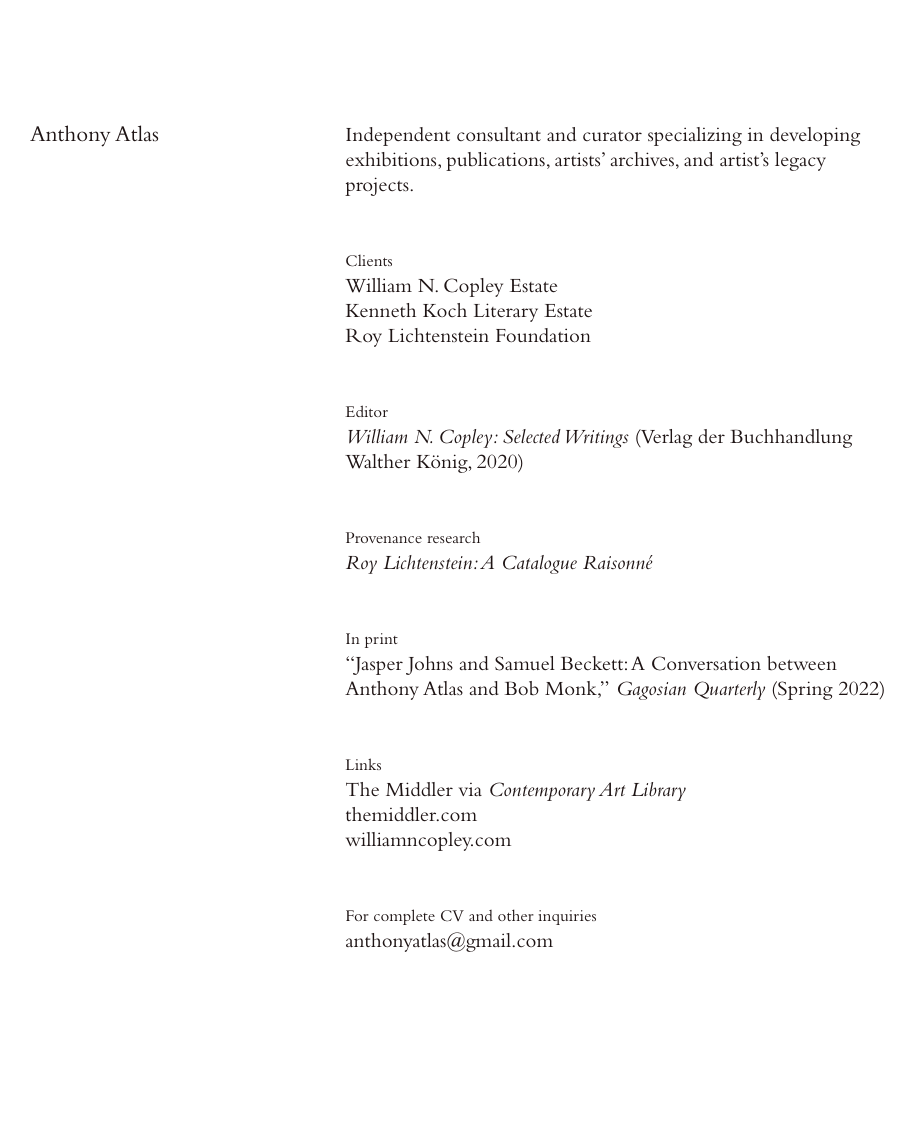
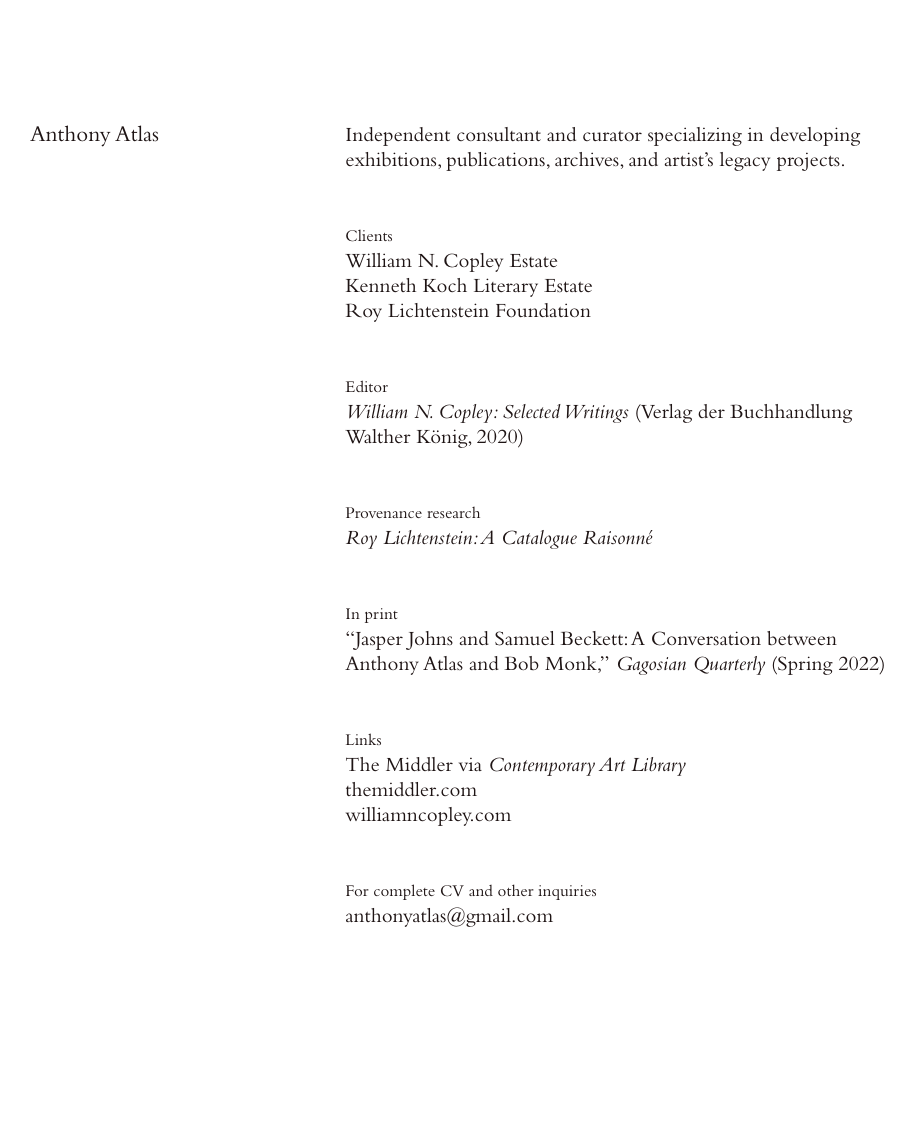
Before and after one commit to atlas-site/atlas-site-live, a Jekyll site: the page built from index.md, in a window 1280 px wide. Shown: the whole page, without its empty margins (95-1010 px from the left). Built offline with Jekyll 4.4.1, drawn with Linux system fonts in a browser that asks for light colours; a script that is not in the unit is left out; after the commit the page ends 1106 px from its top, so only the background shows below that.

Commit message:
Update Settings “general”

```diff
--- a/_data/settings.yml
+++ b/_data/settings.yml
@@ -1,6 +1,6 @@
 site_title: Anthony Atlas
 favicon: ""
 meta_description: "Independent consultant and curator specializing in developing
-  exhibitions, publications, artists’ archives, and artist’s legacy projects. "
+  exhibitions, publications, archives, and artist’s legacy projects. "
 bio: "Independent consultant and curator specializing in developing exhibitions,
-  publications, artists’ archives, and artist’s legacy projects. "
+  publications, archives, and artist’s legacy projects. "
```
